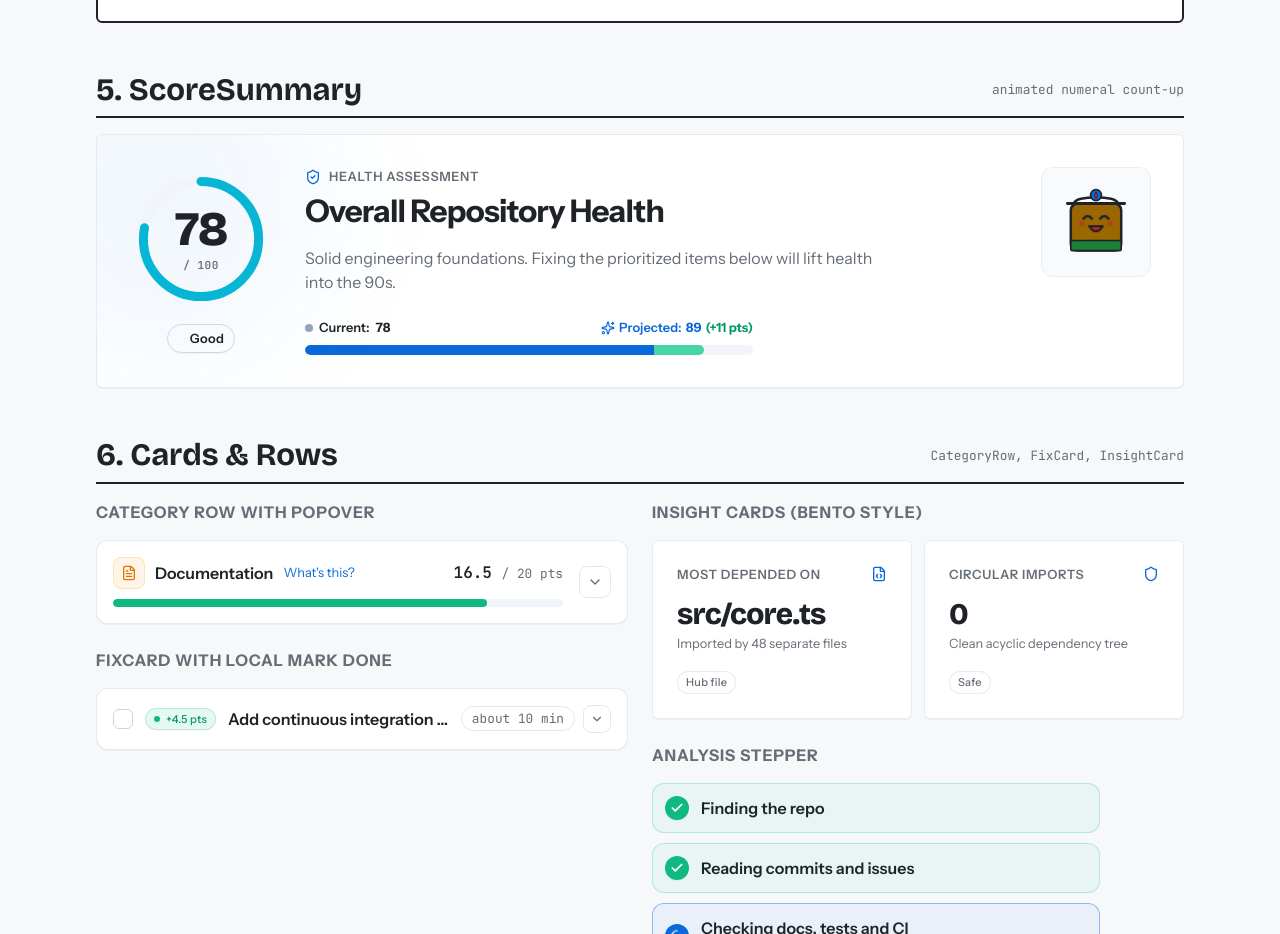
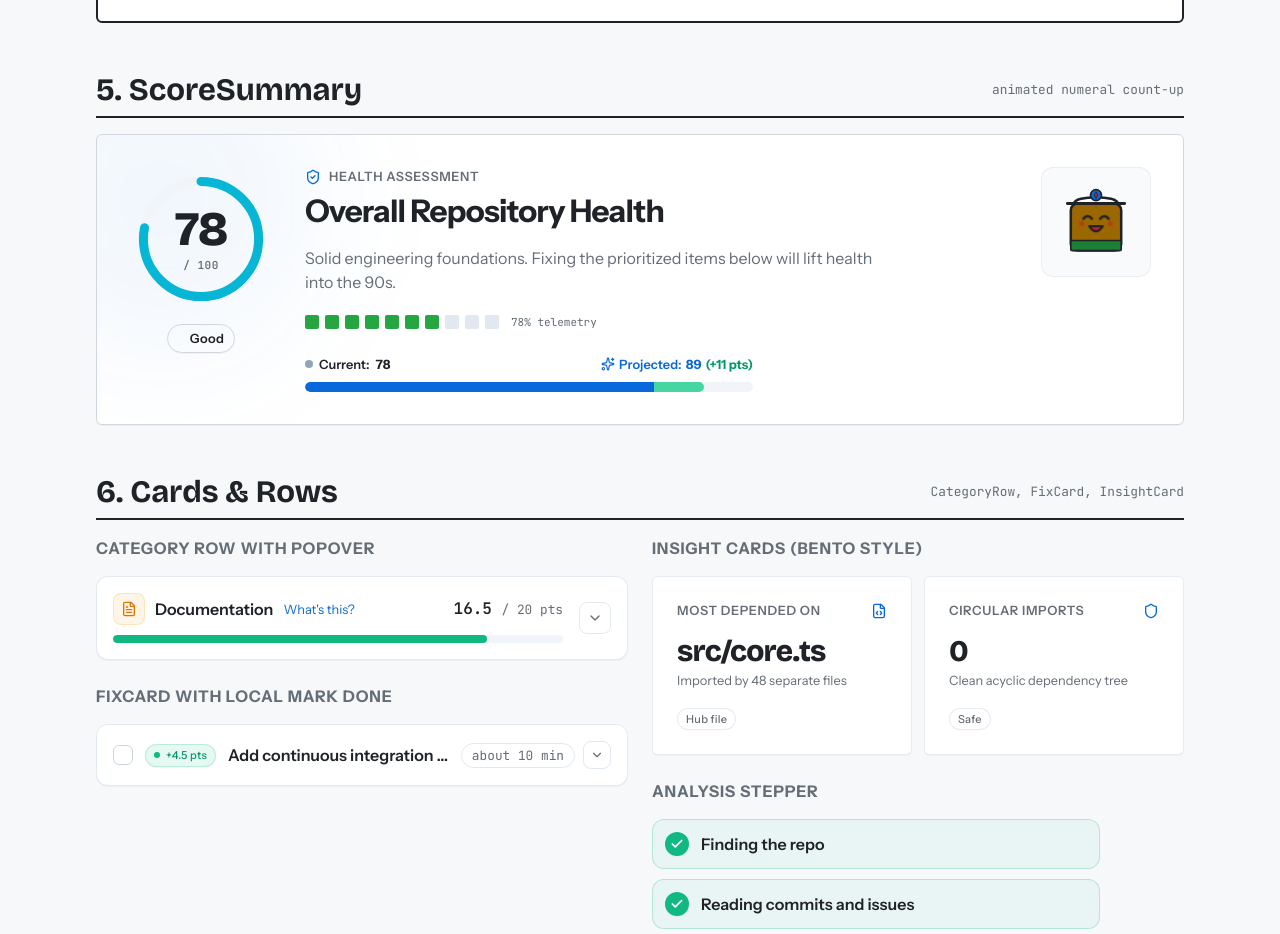
Before and after one commit to Hemacharankodhanda/repometric, a Next.js app in the folder apps/web/: page /kit in a window 1280 px wide. Shown: the part 1060-1994 px from the top of the page. Built offline with nearby package versions, Linux system fonts and the light colour scheme.

Commit message:
feat(score): add GitHub contribution-graph style telemetry accents to ScoreSummary

```diff
--- a/apps/web/src/components/ScoreSummary.tsx
+++ b/apps/web/src/components/ScoreSummary.tsx
@@ -95,7 +95,7 @@ export function ScoreSummary({
       initial={{ opacity: 0, y: 15 }}
       animate={{ opacity: 1, y: 0 }}
       transition={{ duration: 0.4 }}
-      className={`rounded-card border border-slate-200/90 dark:border-slate-800/90 bg-card p-6 sm:p-8 shadow-sm dark:shadow-xl dark:shadow-indigo-950/10 flex flex-col md:flex-row items-center md:items-start justify-between gap-8 relative overflow-hidden ${className}`}
+      className={`rounded-md border border-[var(--border-color)] bg-[var(--card)] p-6 sm:p-8 shadow-sm flex flex-col md:flex-row items-center md:items-start justify-between gap-8 relative overflow-hidden ${className}`}
     >
       {/* Subtle ambient glow */}
       <div className="pointer-events-none absolute -top-24 -left-24 w-80 h-80 rounded-full bg-primary/5 dark:bg-primary/10 blur-3xl" />
@@ -164,6 +164,32 @@ export function ScoreSummary({
           {finalVerdict}
         </p>
 
+        {/* GitHub-style Contribution Blocks Meter */}
+        <div className="pt-1">
+          <div className="flex items-center gap-1.5 justify-center md:justify-start">
+            {[10, 20, 30, 40, 50, 60, 70, 80, 90, 100].map((tier) => (
+              <div
+                key={tier}
+                className={`w-3.5 h-3.5 rounded-[2px] transition-colors duration-300 ${
+                  displayScore >= tier
+                    ? score >= 90
+                      ? 'bg-[#39d353]'
+                      : score >= 75
+                        ? 'bg-[#26a641]'
+                        : score >= 55
+                          ? 'bg-[#d29922]'
+                          : 'bg-[#cf222e]'
+                    : 'bg-slate-200 dark:bg-slate-800'
+                }`}
+                title={`Health level: ${tier}%`}
+              />
+            ))}
+            <span className="text-[11px] font-mono text-ink-muted ml-1.5">
+              {displayScore}% telemetry
+            </span>
+          </div>
+        </div>
+
         {/* Projected score progress bar */}
         {targetProjected && (
           <div className="pt-2 space-y-2 max-w-md">
```
